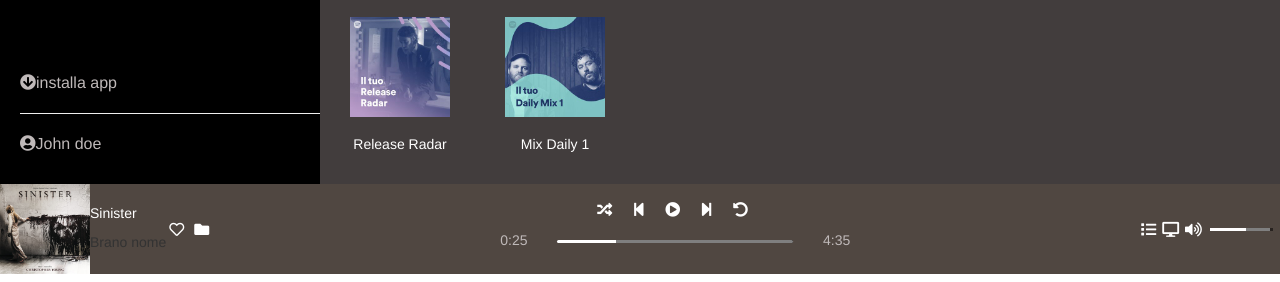
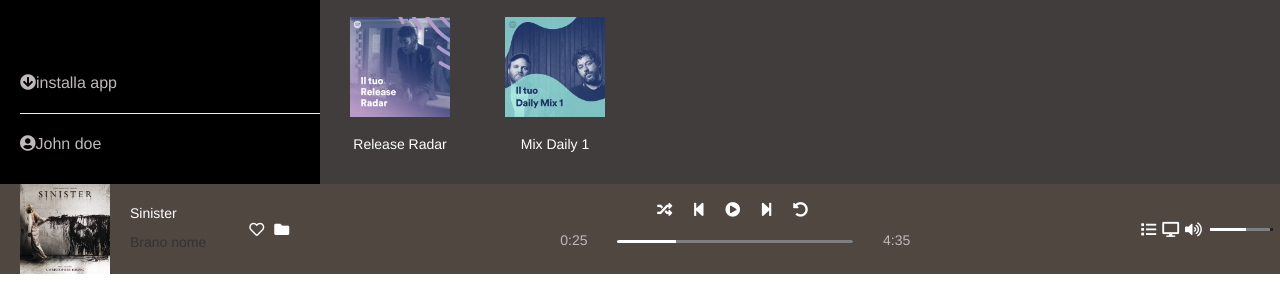
Before and after one commit to manuelatrotta/html-css-spotifyweb, a plain HTML site: page index.html in a window 1280 px wide. Shown: the part 526-808 px from the top of the page. Drawn offline with nearby package versions, Linux system fonts and the light colour scheme.

Commit message:
inserimento padding in album_play

```diff
--- a/css/style.css
+++ b/css/style.css
@@ -314,6 +314,7 @@ body {
   display: flex;
   justify-content:space-around;
   align-items: center;
+  padding:0 20px;
 }
 /*player_footer*/
 .player_footer {
@@ -374,7 +375,7 @@ body {
   font-size: 15px;
   padding: 3px;
 }
-.footer i:hover{
+.list-inline li:hover i{
   transform: scale(1);
 }
 /*volume*/
--- a/index.html
+++ b/index.html
@@ -179,8 +179,8 @@
           <div class="album_play">
             <div class="">
             <img class="width_90" src="img/sinister.jpeg" alt="sinister album"></div>
-            <div class=""> <h5 class="h5_page">Sinister</h5><p>Brano nome</p></div>
-            <div class="">
+            <div class="padding_20"> <h5 class="h5_page">Sinister</h5><p>Brano nome</p></div>
+            <div class="padding_20">
             <a href="#"><i class="far fa-heart"></i></a>
             <a href="#"><i class="fas fa-folder"></i></a></div>
           </div>
```
